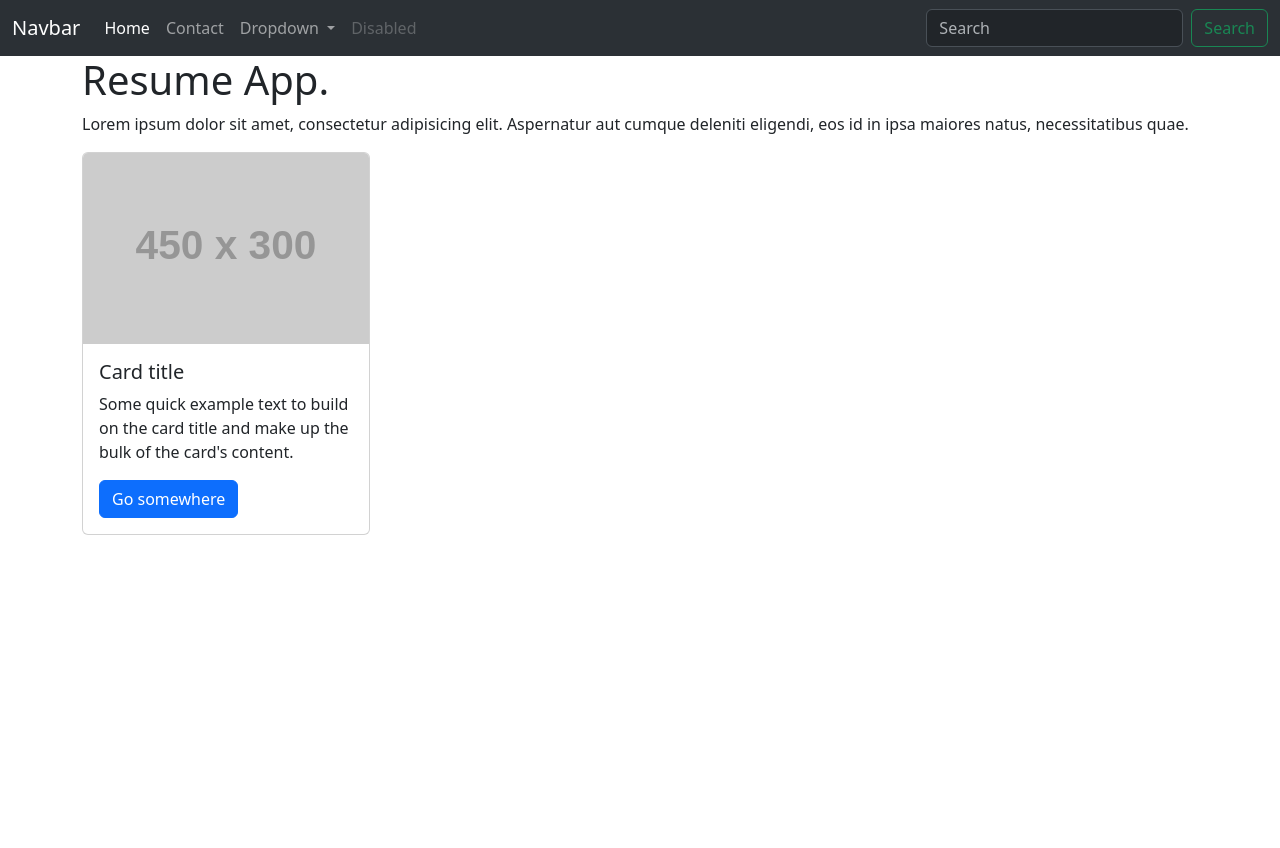
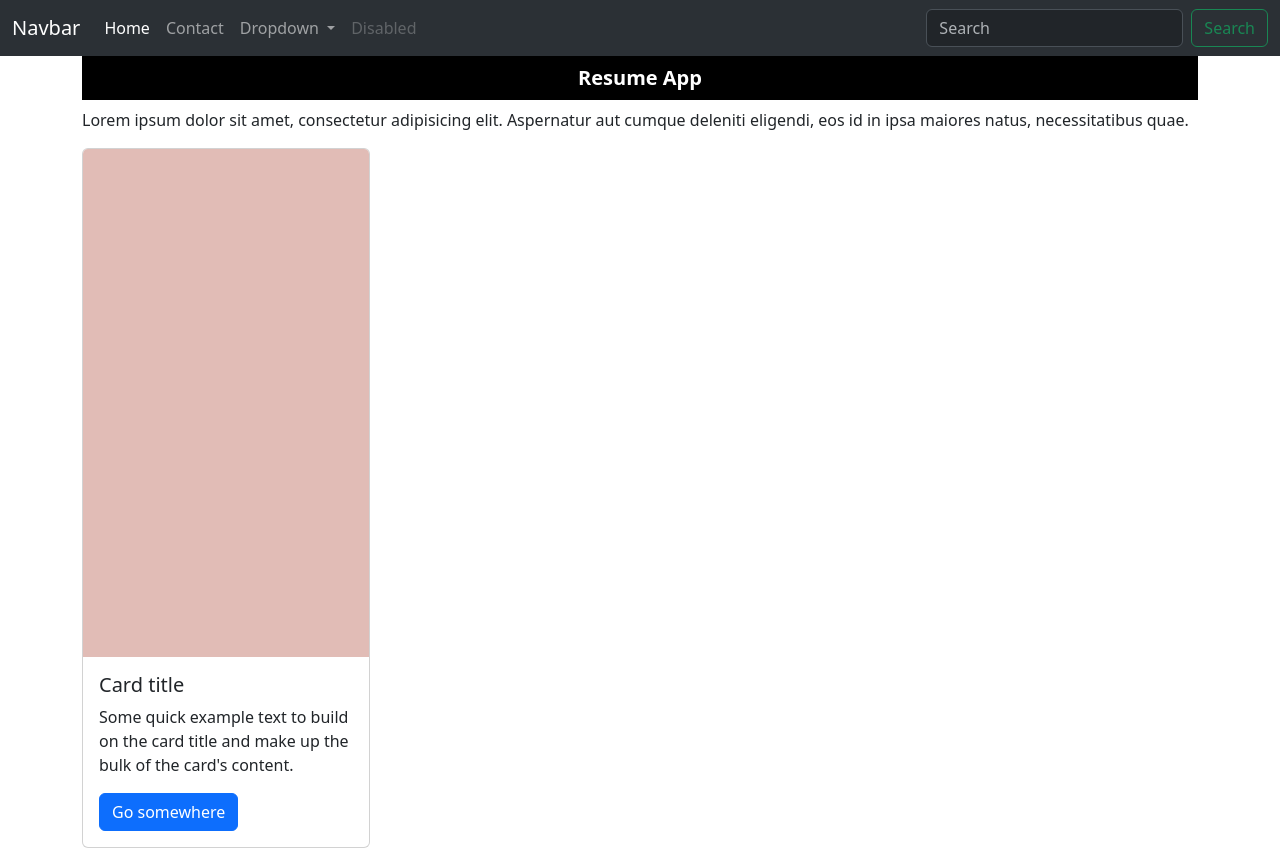
Before and after one commit to cerenkodas/Resume, a Django app: page / in a window 1280 px wide. Before the commit the page ends 535 px from the top, so only its background shows below. Run offline with Django 5.2, Linux system fonts and the light colour scheme; grey boxes labelled with a size stand in for pictures from a placeholder-image service; some libraries are stand-ins or nearby versions.

Commit message:
feat: create static-media tags and urls

```diff
--- a/resume/urls.py
+++ b/resume/urls.py
@@ -16,8 +16,13 @@ Including another URLconf
 """
 from django.contrib import admin
 from django.urls import path ,include
+from django.conf import settings
+from django.conf.urls.static import static
 urlpatterns = [
     path('admin/', admin.site.urls),
     path('', include('core.urls')),
+]
 
-]
+if settings.DEBUG:
+    urlpatterns += static(settings.MEDIA_URL, document_root=settings.MEDIA_ROOT)
+    urlpatterns += static(settings.STATIC_URL, document_root=settings.STATIC_ROOT)
--- /dev/null
+++ b/static/css/style.css
@@ -0,0 +1,8 @@
+.myHeader {
+    background-color: #000000;
+    color: #ffffff;
+    font-size: 20px;
+    font-weight: bold;
+    padding: 10px;
+    text-align: center;
+}
--- a/templates/includes/head.html
+++ b/templates/includes/head.html
@@ -1,6 +1,9 @@
+{% load static %}
+
 <head>
     <meta charset="UTF-8">
     <title>{{ title }}</title>
     <link href="https://cdn.jsdelivr.net/npm/bootstrap@5.3.8/dist/css/bootstrap.min.css" rel="stylesheet"
           integrity="sha384-sRIl4kxILFvY47J16cr9ZwB07vP4J8+LH7qKQnuqkuIAvNWLzeN8tE5YBujZqJLB" crossorigin="anonymous">
+    <link rel="stylesheet" href="{% static 'css/style.css' %}">
 </head>
--- a/templates/index.html
+++ b/templates/index.html
@@ -1,11 +1,12 @@
 {% extends 'layout.html' %}
+{% load static %}
 
 {% block content %}
 
 
     <div class="row">
         <div class="col-md-12">
-            <h1>Resume App.</h1>
+            <h1 class="myHeader">Resume App</h1>
         </div>
     </div>
 
@@ -14,7 +15,7 @@
     </p>
 
     <div class="card" style="width: 18rem;">
-        <img src="https://placehold.co/450x300" class="card-img-top" alt="...">
+        <img src="{% get_media_prefix %}image.jpg" class="card-img-top" alt="...">
         <div class="card-body">
             <h5 class="card-title">Card title</h5>
             <p class="card-text">
```
Also changed, not shown: resume/settings.py (+10 -1 lines), media/image.jpg (added), 1 other file.
